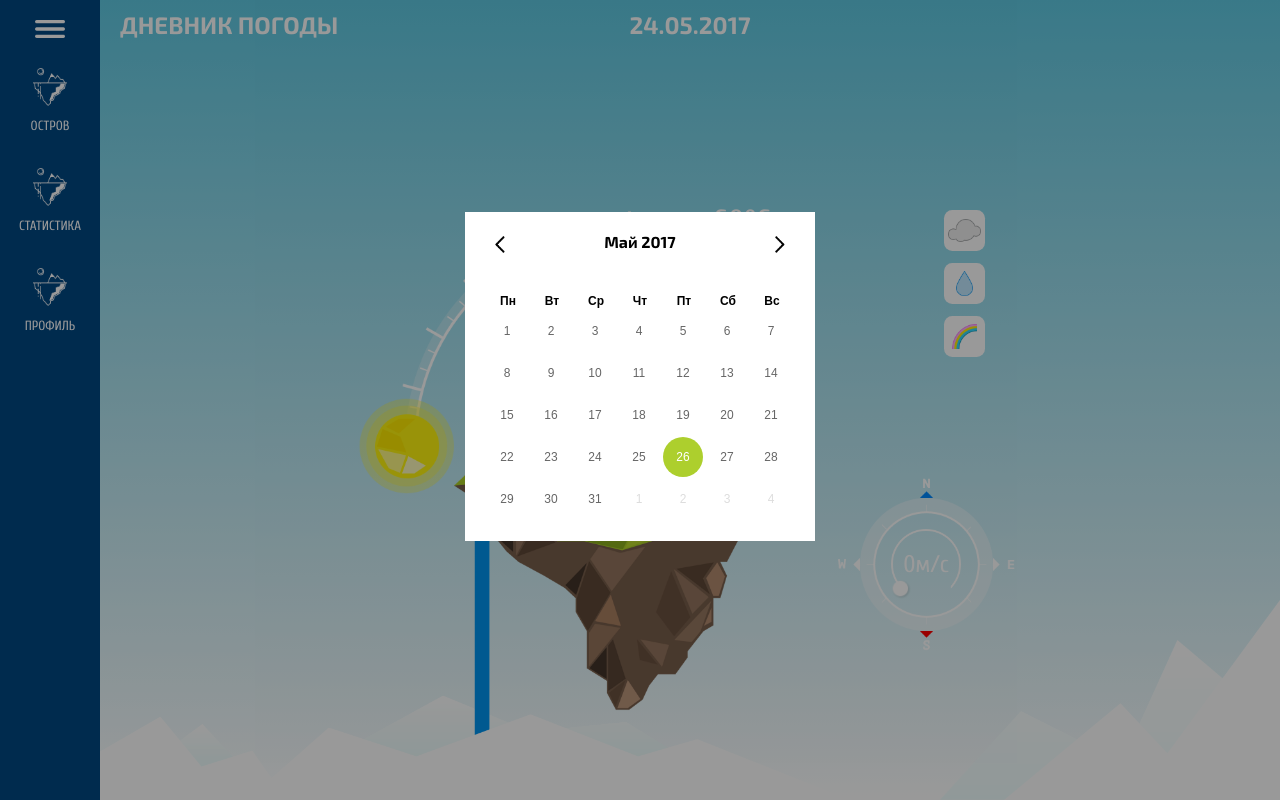
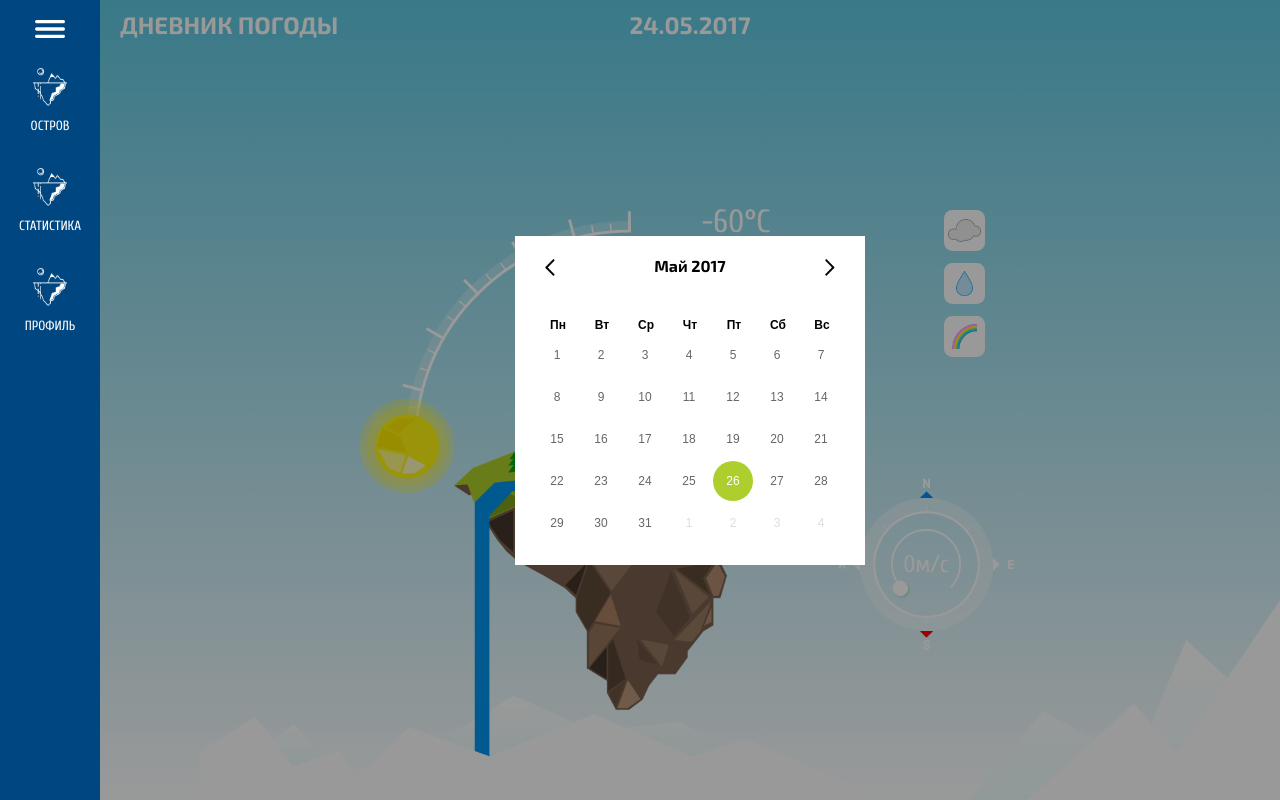
Before and after one commit to MariaKulkova/WeatherDiary, a website: page island.html in a window 1280 px wide. Both pictures are taken after a click on the link "24.05.2017". Drawn offline with nearby package versions, Linux system fonts and the light colour scheme.

Commit message:
Add date picking

```diff
--- a/css/datepicker.css
+++ b/css/datepicker.css
@@ -7,36 +7,45 @@
 
 .modal {
     display: none;
-    position: fixed;
+    position: absolute;
+    top: 0; left: 0; bottom: 0; right: 0;
     z-index: 1;
-    left: 0;
-    top: 0;
-    width: 100%;
-    height: 100%;
     overflow: auto;
+    align-items: center;
+    justify-content: center;
     background-color: rgba(0, 0, 0, 0.4);
+    animation-name: animateBackground;
+    animation-duration: 0.5s;
 }
 
-.modal-content {
-    margin: 15% auto;
-    padding: 20px;
-    width: 30%;
-    height: auto;
+@keyframes animateBackground {
+    from {opacity: 0}
+    to {opacity: 1}
 }
 
 /* Datepicker */
 
+.hasDatepicker {
+    position: absolute;
+    display: flex;
+    align-items: center;
+    justify-content: center;
+}
+
 .ui-datepicker {
+    display: block;
+    position: absolute;
     width: 350px;
     height: auto;
-    margin: auto auto;
     font: 9pt Arial, sans-serif;
     background-color: #FFF;
+    animation-name: animatePicker;
+    animation-duration: 0.5s;
+}
 
-    display: block;
-    position: absolute;
-    z-index: 1;
-    left: 0; right: 0;
+@keyframes animatePicker {
+    from {margin-top: -30px; opacity: 0}
+    to {margin-top: 0px; opacity: 1}
 }
 
 .ui-datepicker a {
--- a/css/island.css
+++ b/css/island.css
@@ -37,9 +37,12 @@ body {
 
 .content-section {
     display: flex;
+    position: relative;
 	flex-flow: column;
     flex: auto;
 }
+
+/* Header */
 
 .header {
     position: relative;
@@ -64,6 +67,10 @@ body {
     font-family: exo2-bold;
 	font-size: 24px;
     color: #FFF;
+}
+
+.header-date:hover {
+    cursor: pointer;
 }
 
 /* Navigation */
--- a/island.html
+++ b/island.html
@@ -45,9 +45,7 @@
         </div>
 
         <div class="modal" id="datepicker-modal">
-            <div class="modal-content">
-                <div id="datepicker"></div>
-            </div>
+            <div id="datepicker"></div>
         </div>
 
         <div class="main">
--- a/scripts/js/island.js
+++ b/scripts/js/island.js
@@ -18,7 +18,7 @@ class IslandArea {
         let dateButton = $(".header-date");
         dateButton.on("click", (e) => {
             e.preventDefault();
-            $(".modal").css("display", "block");
+            $(".modal").css("display", "flex");
         });
         let modal = document.getElementById("datepicker-modal");
         window.onclick = (e) => {
@@ -46,6 +46,19 @@ class IslandArea {
         };
         let windSlider = IslandArea.circleSliderForAttributes(d3.select("svg.wind-slider-container"), "img/windforce-drag-element.png", 0.3, new Slider.Point(0.5, 0.5), 0.5, 225, -45, windForceCallback);
         windSlider.render();
+        $("#datepicker").datepicker({
+            inline: false,
+            showOtherMonths: true,
+            dayNamesMin: ["Вс", "Пн", "Вт", "Ср", "Чт", "Пт", "Сб"],
+            monthNames: ["Январь", "Февраль", "Март", "Апрель", "Май", "Июнь", "Июль", "Август", "Сентябрь", "Октябрь", "Ноябрь", "Декабрь"],
+            firstDay: 1,
+            dateFormat: "dd.mm.yy",
+            onSelect: () => {
+                let dateString = $("#datepicker").datepicker({ dateFormat: "dd.mm.yy" }).val();
+                $(".header-date").html(dateString);
+                $(".modal").css("display", "none");
+            }
+        });
     }
     hideClouds() {
         for (let item of this.clouds) {
@@ -60,12 +73,5 @@ class IslandArea {
 $(() => {
     let island = new IslandArea();
     island.render();
-    $("#datepicker").datepicker({
-        inline: true,
-        showOtherMonths: true,
-        dayNamesMin: ["Вс", "Пн", "Вт", "Ср", "Чт", "Пт", "Сб"],
-        monthNames: ["Январь", "Февраль", "Март", "Апрель", "Май", "Июнь", "Июль", "Август", "Сентябрь", "Октябрь", "Ноябрь", "Декабрь"],
-        firstDay: 1
-    });
 });
 //# sourceMappingURL=island.js.map
```
Also changed, not shown: scripts/app/island.ts (+17 -9 lines), 1 other file.
